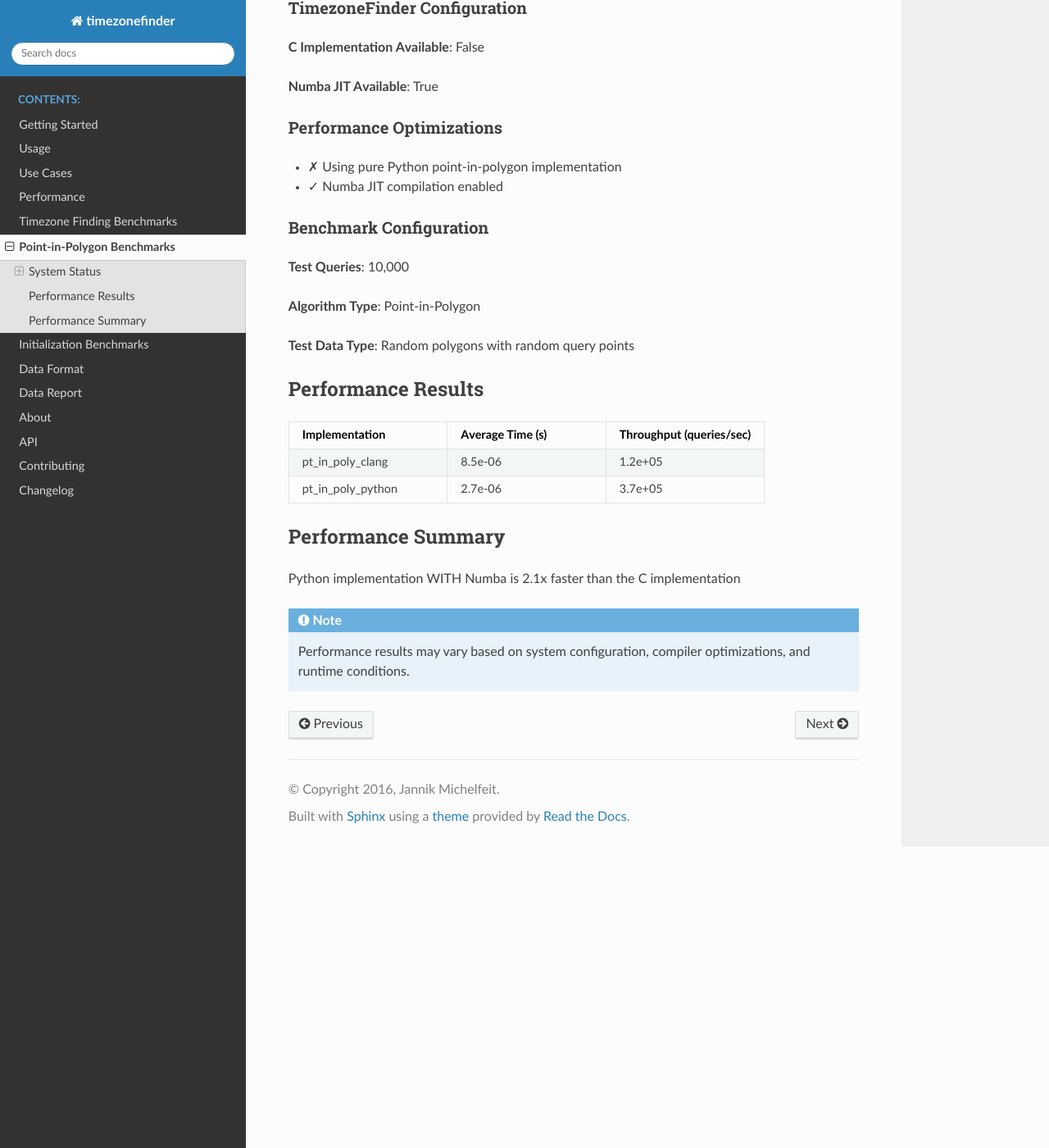
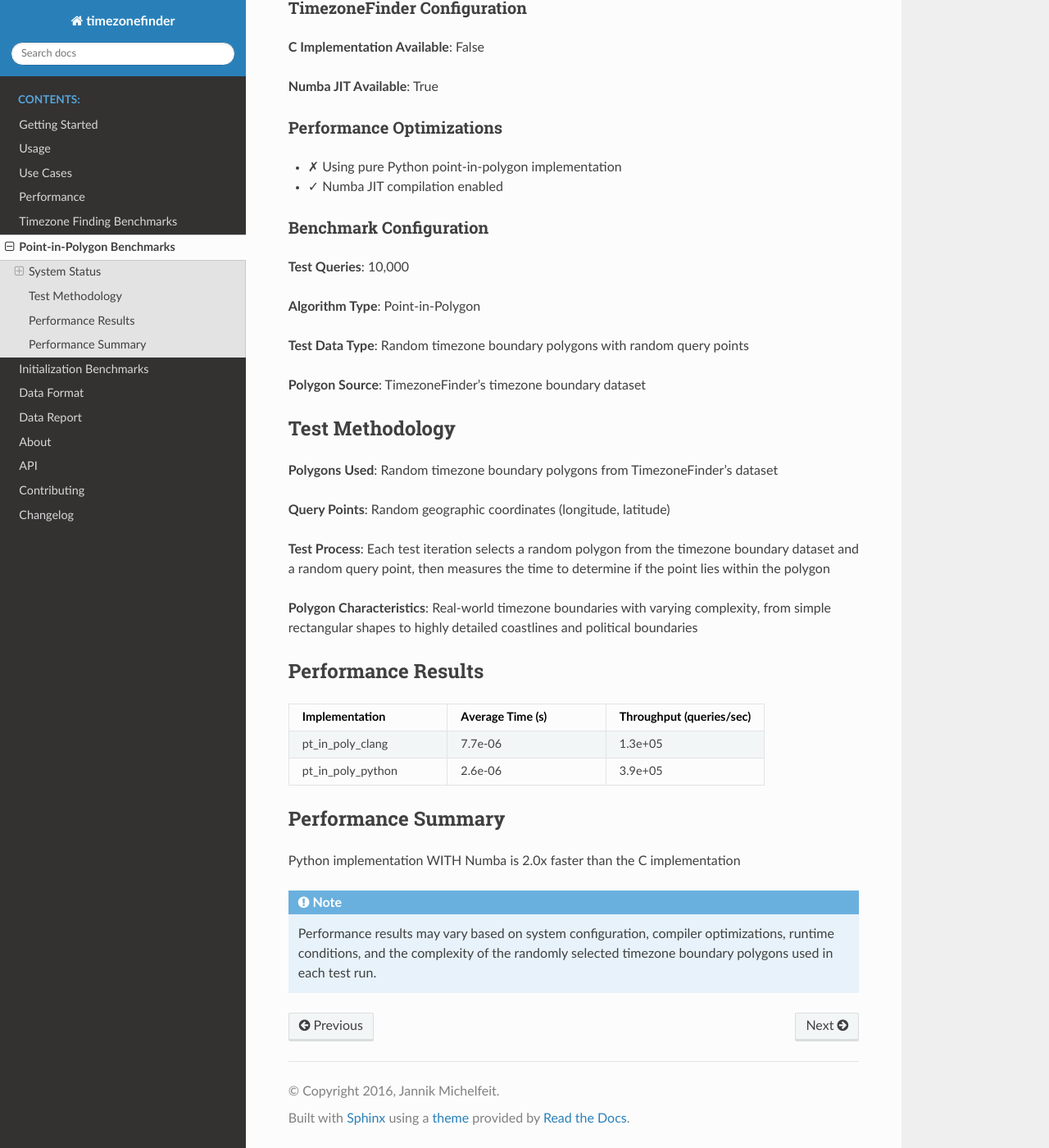
Before and after one commit to jannikmi/timezonefinder, a Sphinx documentation site: the page built from docs/benchmark_results_polygon.rst, in a window 1280 px wide and 1400 px high, scrolled down 499 px. Shown: the whole window at 82% size. Built offline with Sphinx 7.4.7 and the Read the Docs theme 3.1.0, drawn with Linux system fonts in a browser that asks for light colours.

Commit message:
Enhance benchmark documentation with detailed test methodology and update data descriptions

```diff
--- a/docs/benchmark_results_polygon.rst
+++ b/docs/benchmark_results_polygon.rst
@@ -54,7 +54,23 @@
 
 **Algorithm Type**: Point-in-Polygon
 
-**Test Data Type**: Random polygons with random query points
+**Test Data Type**: Random timezone boundary polygons with random query points
+
+**Polygon Source**: TimezoneFinder's timezone boundary dataset
+
+
+
+Test Methodology
+----------------
+
+
+**Polygons Used**: Random timezone boundary polygons from TimezoneFinder's dataset
+
+**Query Points**: Random geographic coordinates (longitude, latitude)
+
+**Test Process**: Each test iteration selects a random polygon from the timezone boundary dataset and a random query point, then measures the time to determine if the point lies within the polygon
+
+**Polygon Characteristics**: Real-world timezone boundaries with varying complexity, from simple rectangular shapes to highly detailed coastlines and political boundaries
 
 
 
@@ -71,11 +87,11 @@
      - Average Time (s)
      - Throughput (queries/sec)
    * - pt_in_poly_clang
-     - 8.5e-06
-     - 1.2e+05
+     - 7.7e-06
+     - 1.3e+05
    * - pt_in_poly_python
-     - 2.7e-06
-     - 3.7e+05
+     - 2.6e-06
+     - 3.9e+05
 
 
 
@@ -84,8 +100,8 @@
 -------------------
 
 
-Python implementation WITH Numba is 2.1x faster than the C implementation
+Python implementation WITH Numba is 2.0x faster than the C implementation
 
 .. note::
 
-   Performance results may vary based on system configuration, compiler optimizations, and runtime conditions.
+   Performance results may vary based on system configuration, compiler optimizations, runtime conditions, and the complexity of the randomly selected timezone boundary polygons used in each test run.
```
Also changed, not shown: 1 other file.
